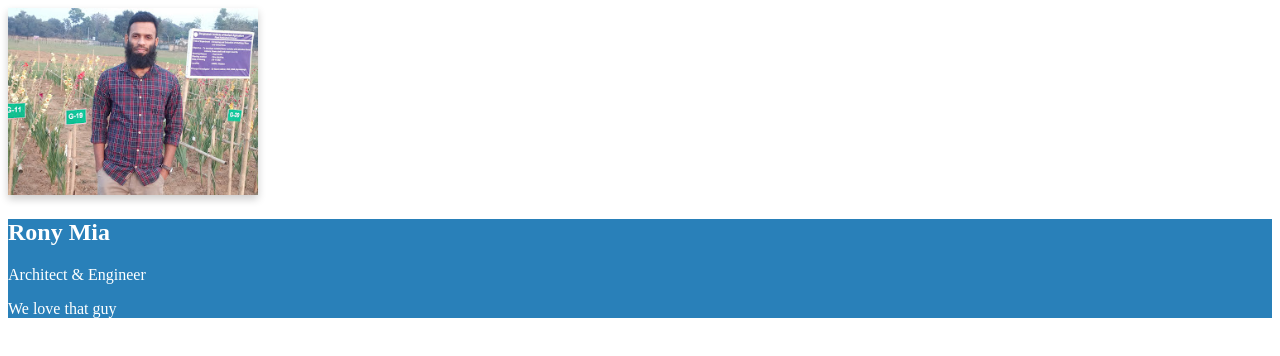
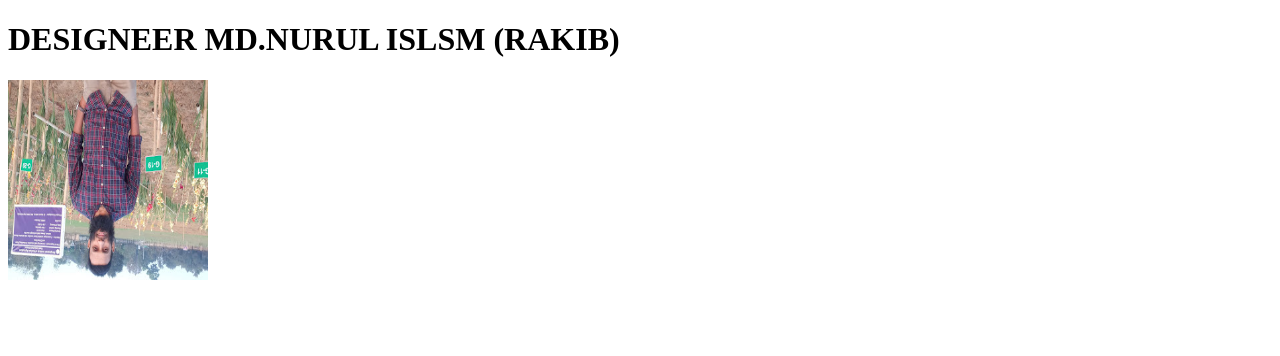
Before and after one commit to mdnlislam/html, a React (Vite) app: page / in a window 1280 px wide. Shown: the top 356 px of the page. Built offline with nearby package versions, Linux system fonts and the light colour scheme.

Commit message:
modification

```diff
--- a/src/App.css
+++ b/src/App.css
@@ -1,11 +1,15 @@
+.img{
+height: 200px;
+width: 200px;
 
-  .img{
-   width:250px;
-   box-shadow: 0 4px 8px 0 rgba(0,0,0,0.2);
-
-  }
-  .flip-card-back{
-   background-color: #2980b9;
-   color: white;
-   transform: rotateY('180deg');
-  }
+}
+.img:hover{
+  rotate:180deg;
+  ba
+}
+.back-font-card{
+  background-color: red;
+  width: 200px;
+  height:200px ;
+  rotate:180deg
+}
--- a/src/components/Product-card.jsx
+++ b/src/components/Product-card.jsx
@@ -4,14 +4,29 @@ function ProductCard(){
 
         {/* new project */}
 
-       <div>
-          <img className="img" src="public/img/Rakib.jpg" alt="" />
-       </div>
-       <div className="flip-card-back">
-          <h2>Rony Mia</h2>
-          <p>Architect & Engineer</p>
-          <p>We love that guy</p>
-       </div>
+            <div>
+
+
+                       <h1>
+                        DESIGNEER MD.NURUL ISLSM (RAKIB)
+                       </h1>
+
+                       <div className="back-font-card">
+                        <img className="img" src="public/img/Rakib.jpg" alt="" />
+                       </div>
+
+
+
+
+
+
+
+
+
+            </div>
+
+
+
 
      </>
 
```
